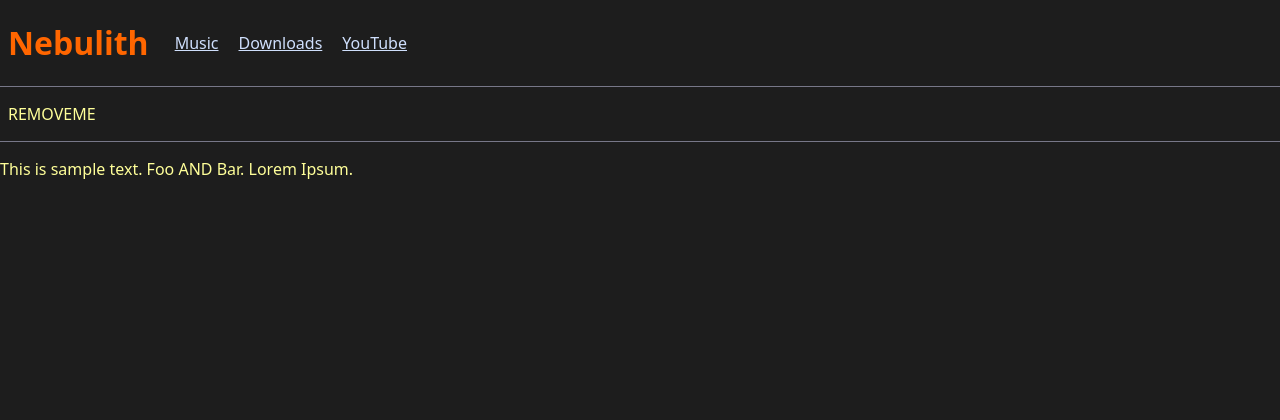
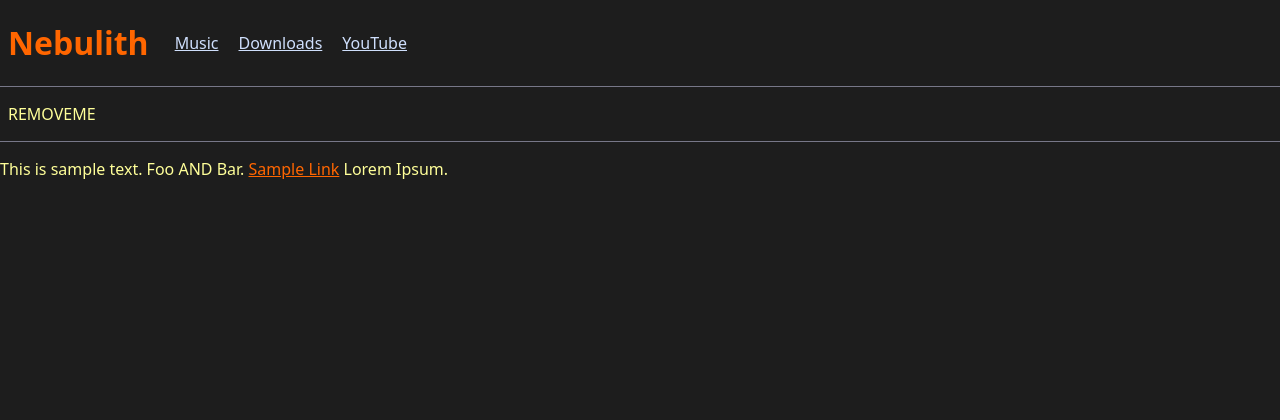
Before and after one commit to spatialflunky1/nebulith.org, a Flask app: page / in a window 1280 px wide. Shown: the top 420 px of the page. Run offline with Flask 3, Linux system fonts and the light colour scheme.

Commit message:
Fixed coloring of links

```diff
--- a/static/style.css
+++ b/static/style.css
@@ -3,6 +3,14 @@ p {
 }
 
 a {
+    color: #F60;
+}
+
+a:hover {
+    color: #FC0;
+}
+
+#navibar a {
     color: #CFDFFC;
 }
 
--- a/templates/index.html
+++ b/templates/index.html
@@ -7,7 +7,7 @@
     <body>
         {% include 'navigation_bar.html' %}
         <div>
-            <p>This is sample text. Foo AND Bar. Lorem Ipsum.</p>
+            <p>This is sample text. Foo AND Bar. <a href=".">Sample Link</a> Lorem Ipsum.</p>
         </div>
         {% include 'footer.html' %}
 	</body>
```
